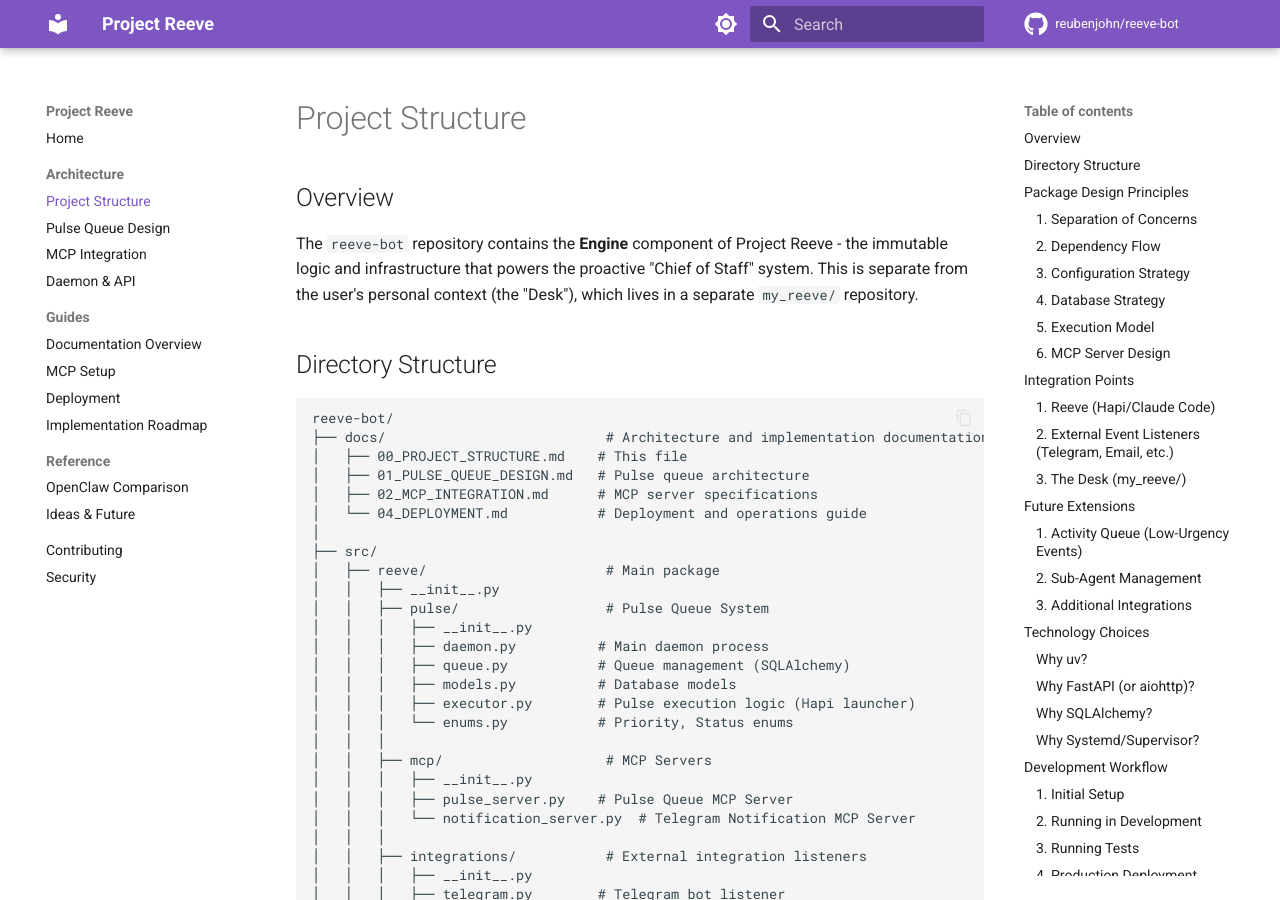
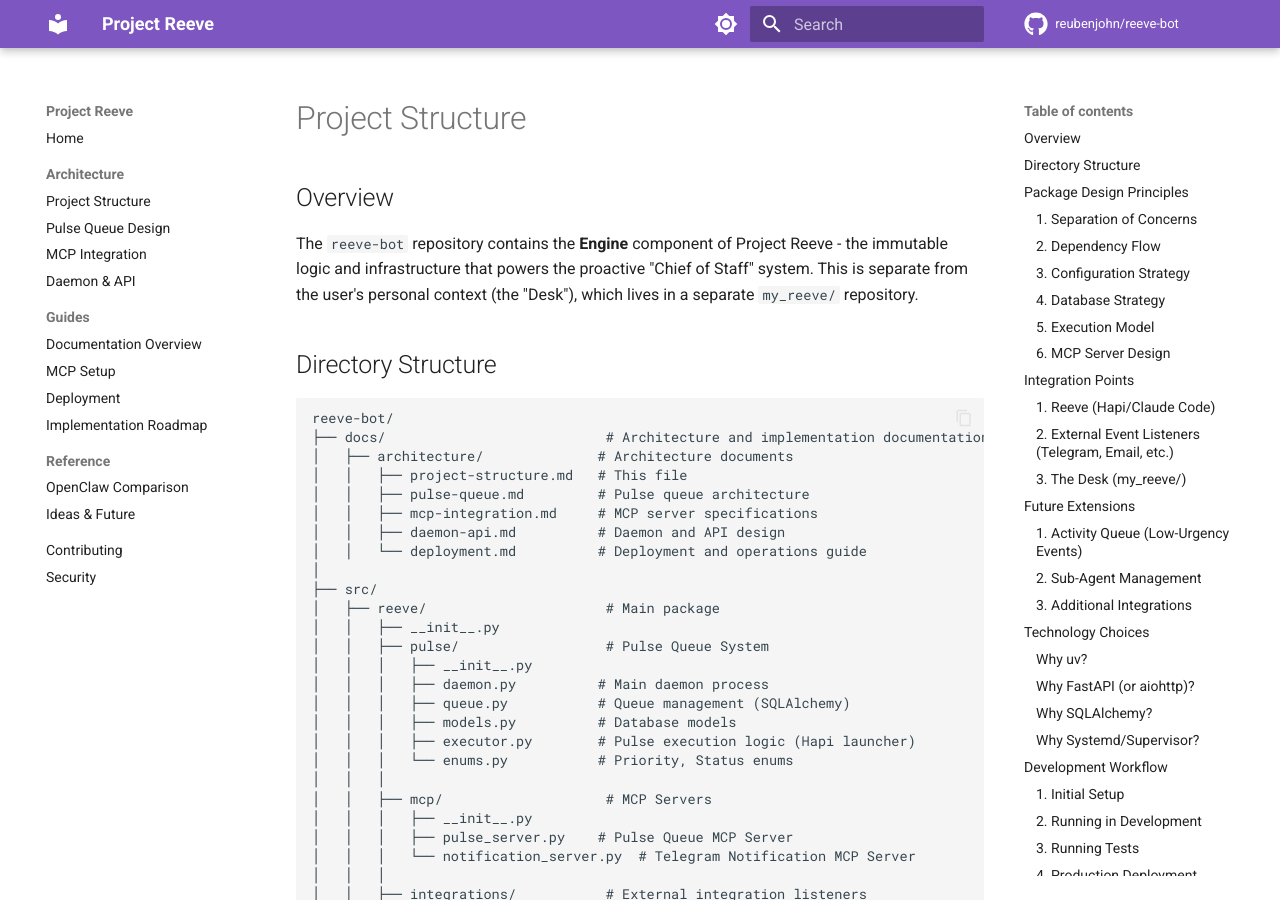
Before and after one commit to reubenjohn/reeve_bot, an MkDocs documentation site: the page built from docs/architecture/project-structure.md, in a window 1280 px wide and 900 px high. Built offline with MkDocs 1.6.1 and Material for MkDocs 9.7.7, drawn with Linux system fonts in a browser that asks for light colours; comment, search, counter and statistics services are not loaded; some of the changed text lies outside the part shown.

Commit message:
docs: Move architecture docs to docs/architecture/
Move and rename architecture documentation files to a dedicated
subdirectory with cleaner filenames:
- 00_PROJECT_STRUCTURE.md -> architecture/project-structure.md
- 01_PULSE_QUEUE_DESIGN.md -> architecture/pulse-queue.md
- 02_MCP_INTEGRATION.md -> architecture/mcp-integration.md
- 03_DAEMON_AND_API.md -> architecture/daemon-api.md
- 04_DEPLOYMENT.md -> architecture/deployment.md

Update internal cross-references to use new filenames.

Co-Authored-By: Claude Opus 4.5 <noreply@anthropic.com>

````diff
--- a/docs/00_PROJECT_STRUCTURE.md
+++ b/docs/architecture/project-structure.md
@@ -9,10 +9,12 @@ The `reeve-bot` repository contains the **Engine** component of Project Reeve -
 ```
 reeve-bot/
 ├── docs/                           # Architecture and implementation documentation
-│   ├── 00_PROJECT_STRUCTURE.md    # This file
-│   ├── 01_PULSE_QUEUE_DESIGN.md   # Pulse queue architecture
-│   ├── 02_MCP_INTEGRATION.md      # MCP server specifications
-│   └── 04_DEPLOYMENT.md           # Deployment and operations guide
+│   ├── architecture/              # Architecture documents
+│   │   ├── project-structure.md   # This file
+│   │   ├── pulse-queue.md         # Pulse queue architecture
+│   │   ├── mcp-integration.md     # MCP server specifications
+│   │   ├── daemon-api.md          # Daemon and API design
+│   │   └── deployment.md          # Deployment and operations guide
 │
 ├── src/
 │   ├── reeve/                      # Main package
@@ -323,6 +325,6 @@ journalctl -u reeve-daemon -f
 
 See the following documentation for detailed implementation:
 
-1. **[01_PULSE_QUEUE_DESIGN.md](01_PULSE_QUEUE_DESIGN.md)**: Database schema, queue logic, priority system
-2. **[02_MCP_INTEGRATION.md](02_MCP_INTEGRATION.md)**: MCP server tools, type hints, documentation
-3. **[04_DEPLOYMENT.md](04_DEPLOYMENT.md)**: Systemd setup, monitoring, troubleshooting
+1. **[pulse-queue.md](pulse-queue.md)**: Database schema, queue logic, priority system
+2. **[mcp-integration.md](mcp-integration.md)**: MCP server tools, type hints, documentation
+3. **[deployment.md](deployment.md)**: Systemd setup, monitoring, troubleshooting
````
Also changed, not shown: docs/architecture/daemon-api.md (renamed from docs/03_DAEMON_AND_API.md, +1 -1 lines), docs/architecture/mcp-integration.md (renamed from docs/02_MCP_INTEGRATION.md, +1 -1 lines), docs/architecture/pulse-queue.md (renamed from docs/01_PULSE_QUEUE_DESIGN.md, +1 -1 lines), docs/architecture/deployment.md (renamed from docs/04_DEPLOYMENT.md).
